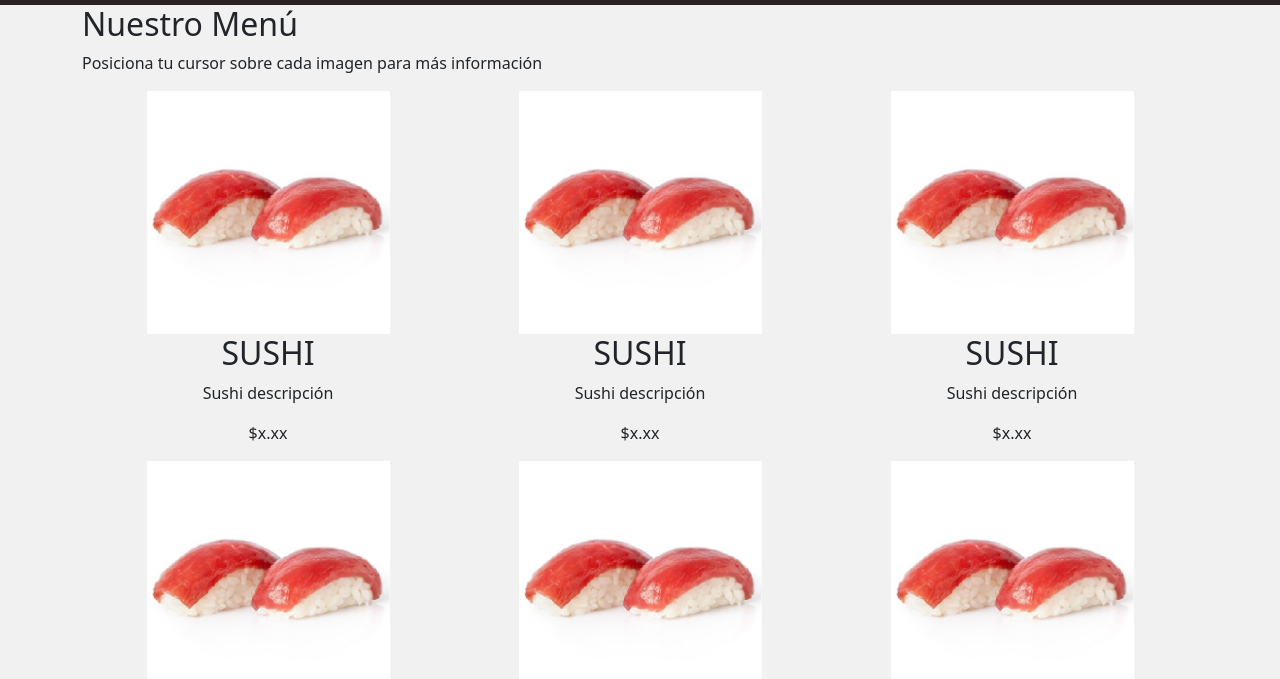
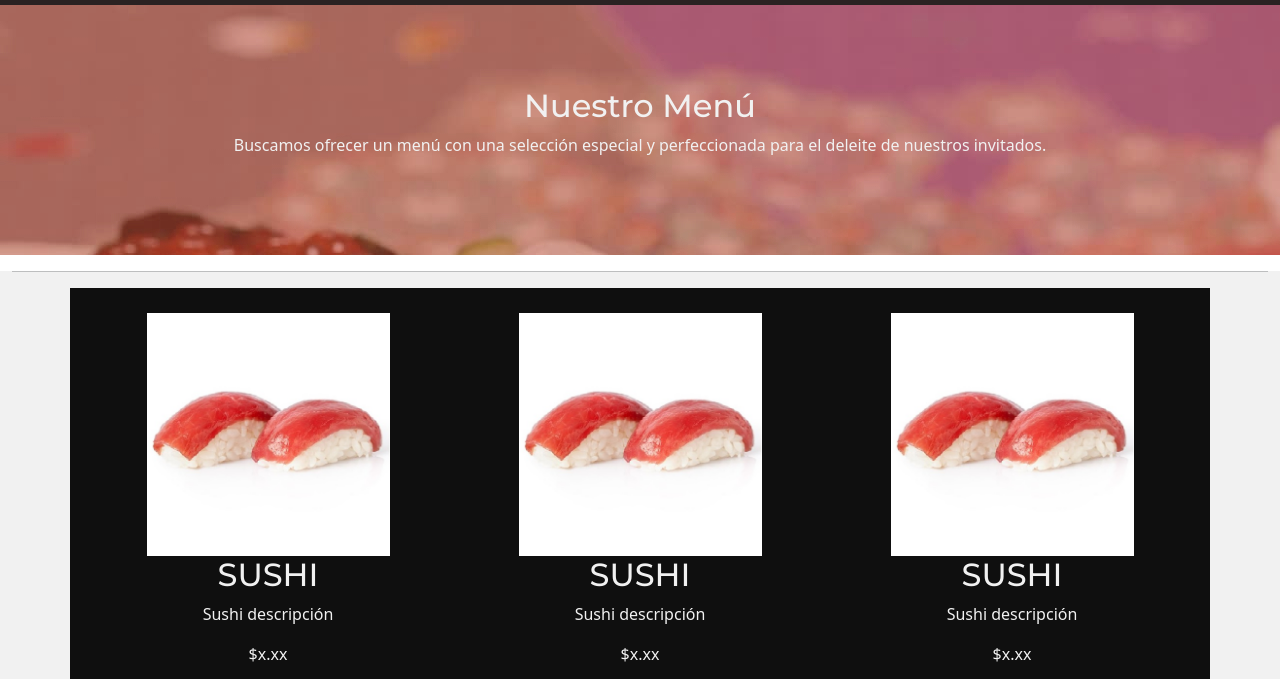
Before and after one commit to at-campos/bootstrap-tarea-ebac, a plain HTML site: page menu.html in a window 1280 px wide. Shown: the part 51-730 px from the top of the page. Drawn offline with nearby package versions, Linux system fonts and the light colour scheme.

Commit message:
menu styling

```diff
--- a/css/main.scss
+++ b/css/main.scss
@@ -86,10 +86,39 @@ $title_font-family: 'Montserrat', Arial, Helvetica, sans-serif;;
 
 .menu {
     background-color: $offWhite;
+    &__banner {
+        height: 250px;
+        display: flex;
+        flex-direction: column;
+        align-items: center;
+        justify-content: center;
+        background-image: url("../img/menugunkan.jpg");
+        color: $offWhite;
 
+        &Text {
+            font-family: $title_font-family;
+        }
+    }
     &__photo {
         width: 75%;
         height: 75%;
     }
 
+    &__container {
+        background-color: $codGray;
+        padding-top: $defaultPadding;
+        padding-bottom: $defaultPadding;
+    }
+
+    &__description {
+
+        &Title {
+            font-family: $title_font-family;
+            color: $offWhite;
+        }
+
+        &Text, &Price{
+            color: $offWhite;
+        }
+    }
 }
--- a/menu.html
+++ b/menu.html
@@ -40,11 +40,12 @@
           </div>
         </nav>
     </header>
+    <div class="container-fluid menu__banner">
+      <h2 class="menu__bannerText">Nuestro Menú</h2>
+      <p>Buscamos ofrecer un menú con una selección especial y perfeccionada para el deleite de nuestros invitados.</p>
+    </div>
     <div class="container-fluid menu">
-      <div class="container menu__title">
-        <h2>Nuestro Menú</h2>
-        <p>Posiciona tu cursor sobre cada imagen para más información</p>
-      </div>
+      <hr>
       <div class="container menu__container">
         <div class="container text-center">
           <div class="row row-cols-3">
@@ -141,6 +142,7 @@
           </div>
         </div>
       </div>
+      <hr>
     </div>
     <div class="container-fluid locations" id="locations">
         <img src="img/mapa.jpg" alt="Mapa localidades">
```
Also changed, not shown: css/main.css, img/menugunkan.jpg (added), 1 other file.
